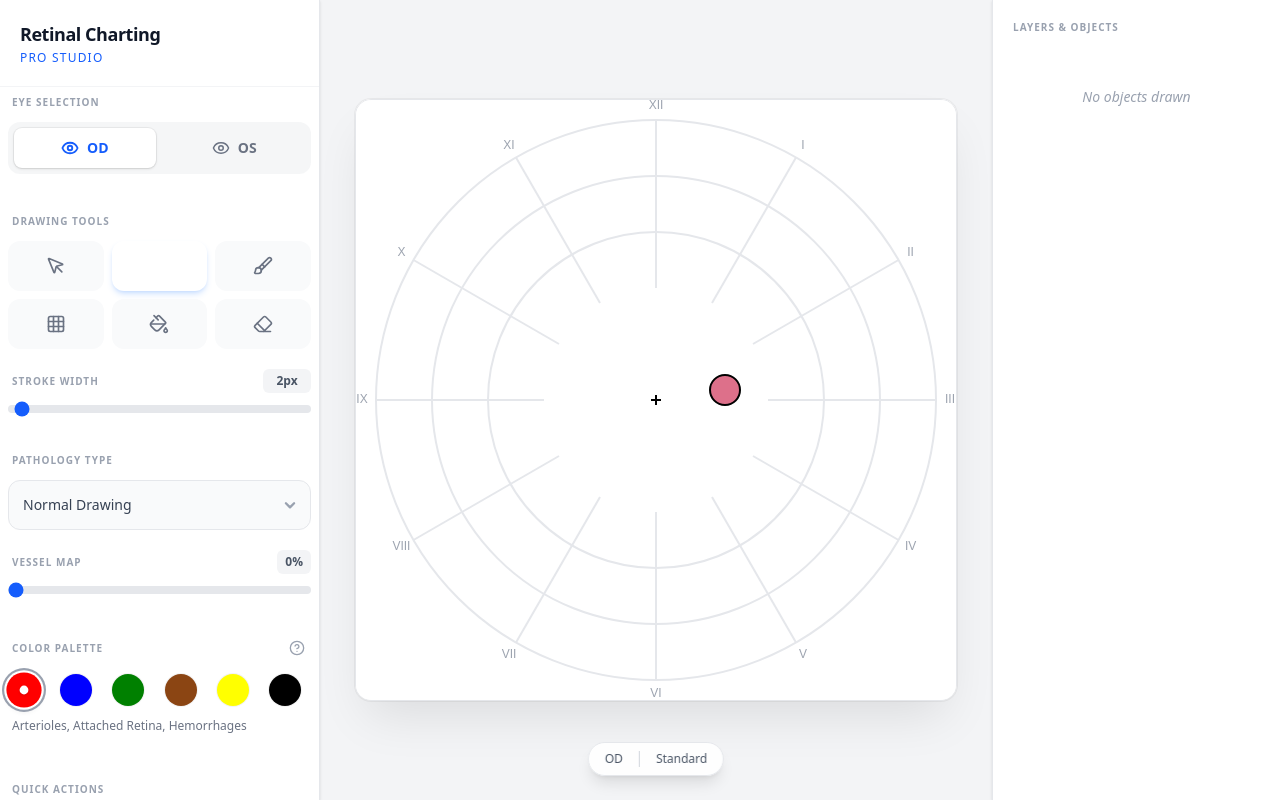
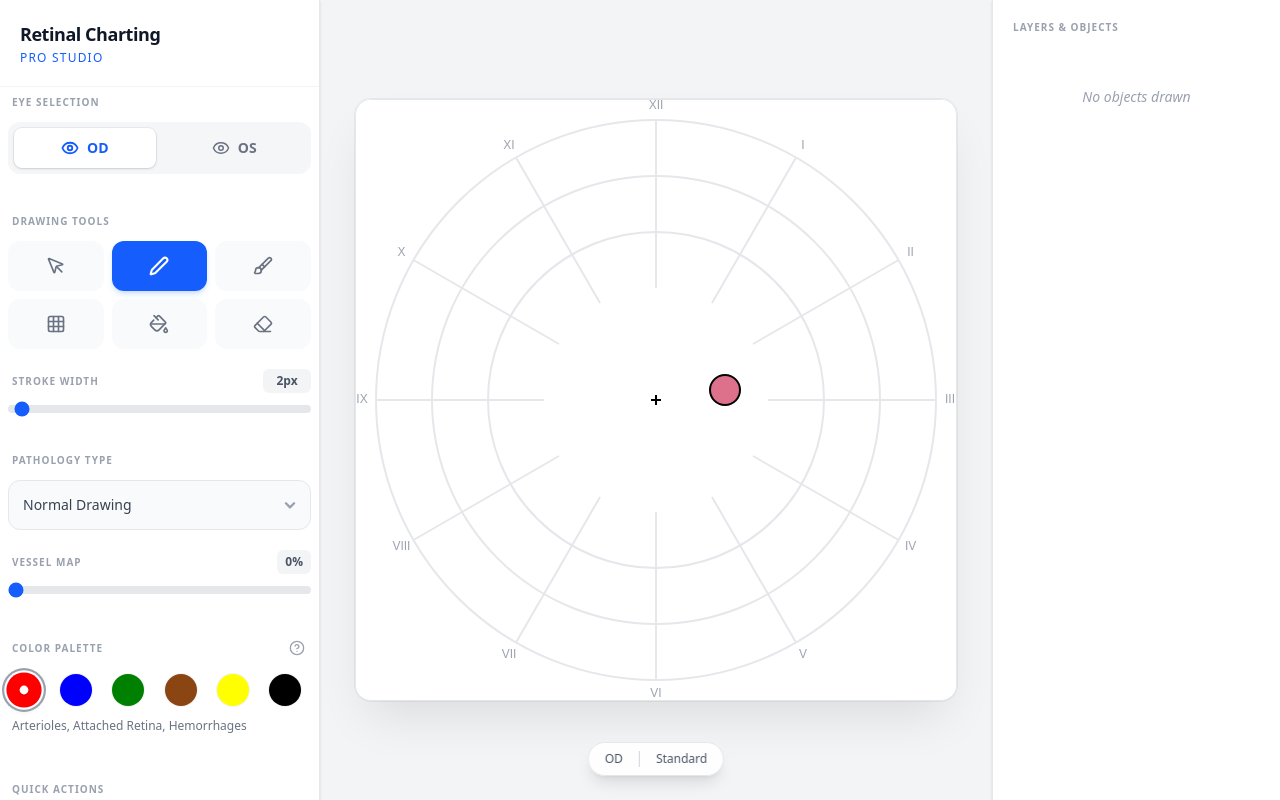
Before and after one commit to JamesTheMartian/react-fundus-chart, a React (Vite) app: page / in a window 1280 px wide. Built offline with nearby package versions, Linux system fonts and the light colour scheme.

Commit message:
bugfix: PC button fixed

```diff
--- a/src/App.tsx
+++ b/src/App.tsx
@@ -164,6 +164,7 @@ function App() {
           onShowLegend={() => setShowLegend(true)}
           vesselOpacity={vesselOpacity}
           setVesselOpacity={setVesselOpacity}
+          variant="desktop"
         />
       </aside>
 
@@ -250,6 +251,7 @@ function App() {
           onShowLegend={() => setShowLegend(true)}
           vesselOpacity={vesselOpacity}
           setVesselOpacity={setVesselOpacity}
+          variant="mobile"
         />
       </div>
 
--- a/src/components/Toolbar.tsx
+++ b/src/components/Toolbar.tsx
@@ -4,7 +4,6 @@ import { motion, AnimatePresence } from 'framer-motion';
 import type { ColorCode, ToolType, EyeSide, PathologyType } from '../utils/types';
 import { MEDICAL_COLORS, TOOL_DESCRIPTIONS, PATHOLOGY_PRESETS } from '../utils/types';
 import { Pen, Brush, Grid, RotateCw, Trash2, Undo, Redo, Eye, Download, Eraser, Box, Sparkles, HelpCircle, PaintBucket, MousePointer } from 'lucide-react';
-// import './Toolbar.css'; // Removed for Tailwind migration
 
 interface ToolbarProps {
     activeColor: ColorCode;
@@ -30,9 +29,10 @@ interface ToolbarProps {
     onShowLegend: () => void;
     vesselOpacity: number;
     setVesselOpacity: (opacity: number) => void;
+    variant?: 'desktop' | 'mobile';
 }
 
-export const Toolbar: React.FC<ToolbarProps> = ({
+const DesktopToolbar: React.FC<ToolbarProps> = ({
     activeColor,
     setActiveColor,
     activeTool,
@@ -57,11 +57,8 @@ export const Toolbar: React.FC<ToolbarProps> = ({
     vesselOpacity,
     setVesselOpacity
 }) => {
-    const [showMobileMenu, setShowMobileMenu] = React.useState(false);
-
-    // Desktop Sidebar Content (Full)
-    const SidebarContent = () => (
-        <>
+    return (
+        <div className="flex flex-col gap-5 p-2 w-full transition-all h-full">
             <div className="flex flex-col gap-3">
                 <h3 className="text-[10px] font-bold uppercase tracking-widest text-gray-400 ml-1">Eye Selection</h3>
                 <div className="flex gap-2 bg-gray-100/80 p-1.5 rounded-xl">
@@ -302,14 +299,41 @@ export const Toolbar: React.FC<ToolbarProps> = ({
             >
                 <HelpCircle size={18} /> Give Feedback
             </button>
-        </>
+        </div>
     );
+};
 
-    // Mobile Bottom Bar (Tools + Menu Trigger)
-    const MobileBottomBar = () => {
+const MobileToolbar: React.FC<ToolbarProps> = ({
+    activeColor,
+    setActiveColor,
+    activeTool,
+    setActiveTool,
+    brushSize,
+    setBrushSize,
+    activePathology,
+    setActivePathology,
+    detachmentHeight,
+    setDetachmentHeight,
+    isInverted,
+    toggleInverted,
+    eyeSide,
+    setEyeSide,
+    onUndo,
+    onRedo,
+    onClear,
+    onDownload,
+    on3DView,
+    onAnalyze,
+    onShowLegend,
+    vesselOpacity,
+    setVesselOpacity
+}) => {
+    const [showMobileMenu, setShowMobileMenu] = React.useState(false);
     const showBrushSlider = ['pen', 'brush', 'eraser'].includes(activeTool);
 
     return (
+        <>
+            <div className="w-full h-full flex items-center">
                 <div className="flex flex-col items-center gap-3 w-full pointer-events-auto">
 
                     {/* Brush Size Slider (Conditional) */}
@@ -405,19 +429,6 @@ export const Toolbar: React.FC<ToolbarProps> = ({
                         </button>
                     </div>
                 </div>
-        );
-    };
-
-    return (
-        <>
-            {/* Desktop Sidebar */}
-            <div className="hidden lg:flex flex-col gap-5 p-2 w-full transition-all h-full">
-                <SidebarContent />
-            </div>
-
-            {/* Mobile Bottom Bar */}
-            <div className="lg:hidden w-full h-full flex items-center">
-                <MobileBottomBar />
             </div>
 
             {/* Mobile Menu Overlay */}
@@ -536,3 +547,10 @@ export const Toolbar: React.FC<ToolbarProps> = ({
         </>
     );
 };
+
+export const Toolbar: React.FC<ToolbarProps> = (props) => {
+    if (props.variant === 'mobile') {
+        return <MobileToolbar {...props} />;
+    }
+    return <DesktopToolbar {...props} />;
+};
```
Lines whose indentation alone changed are shown as unchanged.
